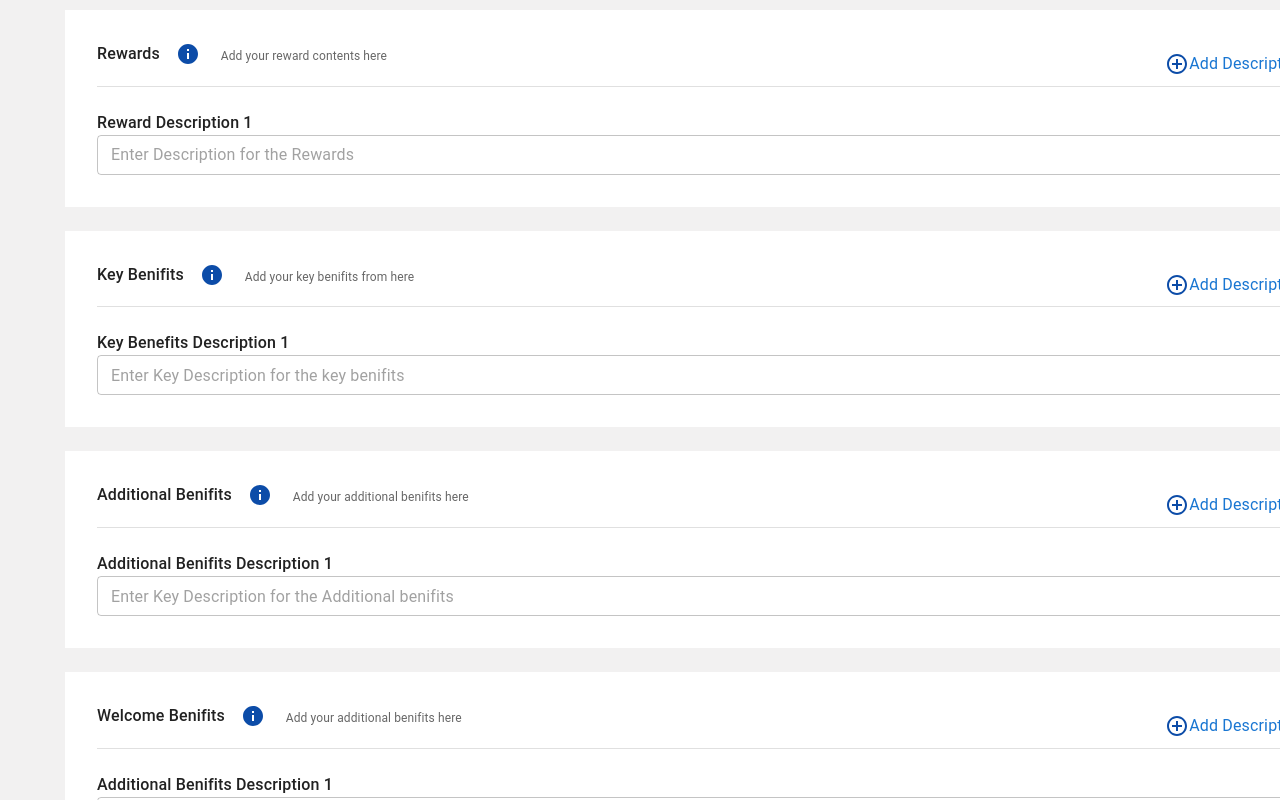
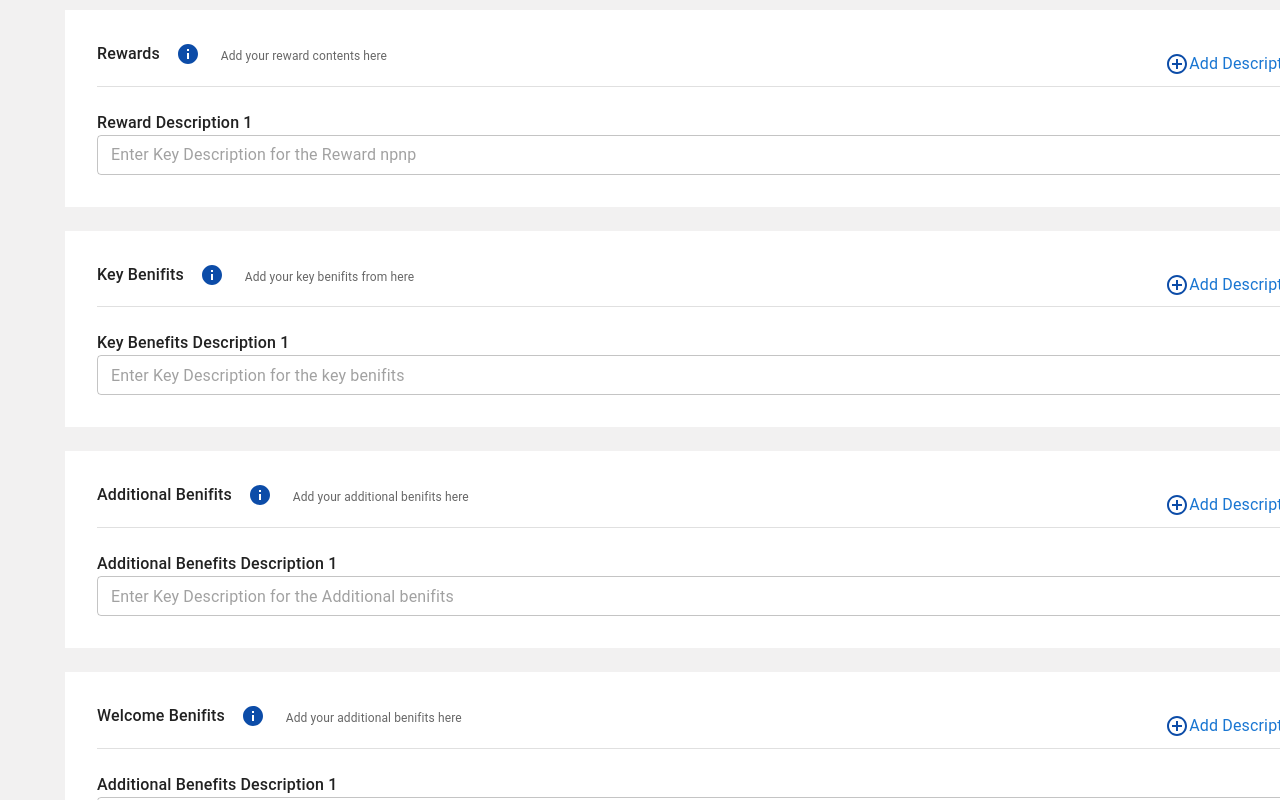
Before and after one commit to ash232nik/client_project_mmp, a React (Vite) app: page /productManagement/programmeManagement in a window 1280 px wide. Shown: the part 2500-3300 px from the top of the page. Built offline with nearby package versions, Linux system fonts and the light colour scheme.

Commit message:
create card ui changes

```diff
--- a/src/pages/productManagement/cardCatalogue/createCard/createNewCard.tsx
+++ b/src/pages/productManagement/cardCatalogue/createCard/createNewCard.tsx
@@ -623,23 +623,21 @@ export default function createNewCard() {
           </Box>
         </Box>
         <Divider />
-        <Box sx={{ marginTop: 3 }}>
-          <FormControl>
+        <Box sx={{ marginTop: 3, width: "100%" }}>
+          <FormControl sx={{ width: "100%" }}>
             <TypographyHead title="Reward Description 1" />
+            <Grid container sx={{ width: "100%" }}>
+              <Grid item sx={{ width: "100%" }}>
                 <Box
                   sx={{
                     width: 1200,
                     maxWidth: "100%",
                   }}
                 >
-              <TypoText placeholder="Enter Description for the Rewards" />
-              {/* <TextField
-                fullWidth
-                placeholder="Enter Description for the rewards"
-                size="small"
-                id="fullWidth"
-              /> */}
+                  <TypoText placeholder="Enter Key Description for the Reward npnp" />
                 </Box>
+              </Grid>
+            </Grid>
           </FormControl>
         </Box>
       </Box>
@@ -709,9 +707,11 @@ export default function createNewCard() {
           </Box>
         </Box>
         <Divider />
-        <Box sx={{ marginTop: 3 }}>
-          <FormControl>
-            <TypographyHead title="Additional Benifits Description 1" />
+        <Box sx={{ marginTop: 3, width: "100%" }}>
+          <FormControl sx={{ width: "100%" }}>
+            <TypographyHead title="Additional Benefits Description 1" />
+            <Grid container sx={{ width: "100%" }}>
+              <Grid item sx={{ width: "100%" }}>
                 <Box
                   sx={{
                     width: 1200,
@@ -720,6 +720,8 @@ export default function createNewCard() {
                 >
                   <TypoText placeholder="Enter Key Description for the Additional benifits" />
                 </Box>
+              </Grid>
+            </Grid>
           </FormControl>
         </Box>
       </Box>
@@ -747,9 +749,11 @@ export default function createNewCard() {
           </Box>
         </Box>
         <Divider />
-        <Box sx={{ marginTop: 3 }}>
-          <FormControl>
-            <TypographyHead title="Additional Benifits Description 1" />
+        <Box sx={{ marginTop: 3, width: "100%" }}>
+          <FormControl sx={{ width: "100%" }}>
+            <TypographyHead title="Additional Benefits Description 1" />
+            <Grid container sx={{ width: "100%" }}>
+              <Grid item sx={{ width: "100%" }}>
                 <Box
                   sx={{
                     width: 1200,
@@ -758,6 +762,8 @@ export default function createNewCard() {
                 >
                   <TypoText placeholder="Enter Key Description for the Welcome benifits" />
                 </Box>
+              </Grid>
+            </Grid>
           </FormControl>
         </Box>
       </Box>
```
Lines whose indentation alone changed are shown as unchanged.
